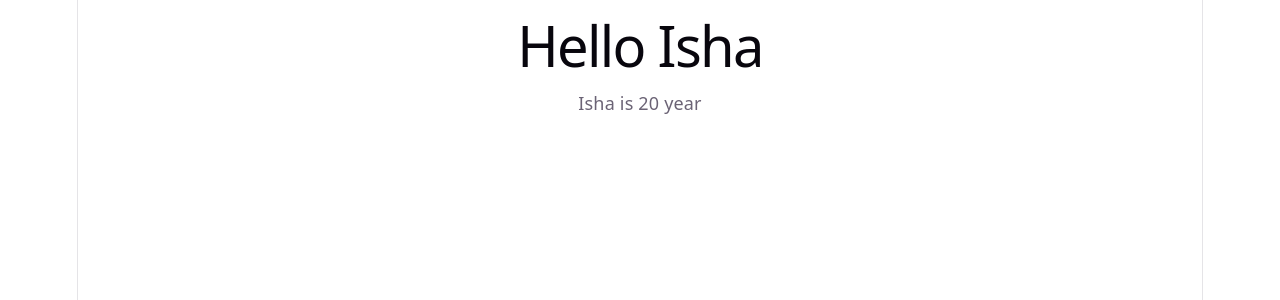
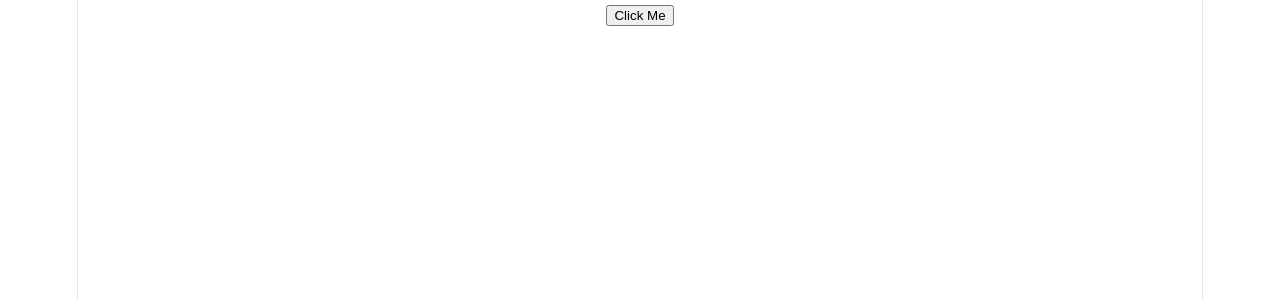
Before and after one commit to isha661/forntend-react-framework, a React (Vite) app in the folder my-react-app/: page / in a window 1280 px wide. Shown: the top 300 px of the page. Built offline with nearby package versions, Linux system fonts and the light colour scheme.

Commit message:
Event handeling onClick

```diff
--- a/my-react-app/src/App.jsx
+++ b/my-react-app/src/App.jsx
@@ -1,21 +1,43 @@
 // importing component from Header.jsx
-import Header  from "./Header";
+// import Header  from "./Header";
 
-// creating app component
-function App(){
-
-  // display content
-  return(
-  <div>
+// // creating app component
+// function App(){
 
 
-    {/*using the Header component */}
-    <Header  name = "Isha" age = {20} />
+//   // display content
+//   return(
+//   <div>
+
+
+//     {/*using the Header component */}
+//     <Header  name = "Isha" age = {20} />
 
 
 
 
-  </div>
+//   </div>
+//   );
+// }
+// export default App;
+
+
+
+
+
+function App(){
+
+  function Hello(){
+    alert("hello isha");
+  }
+
+  return(
+    <div>
+      <button onClick={Hello}>
+         Click Me
+      </button>
+    </div>
   );
 }
+
 export default App;
--- a/my-react-app/src/Header.jsx
+++ b/my-react-app/src/Header.jsx
@@ -1,5 +1,6 @@
 // Creating a component named Header
-
+// normal props runction header(propes)
+// this is destrucuring props passing with {}
 function Header({name,age}){
 
     // return tells react what to display on the screen
```
